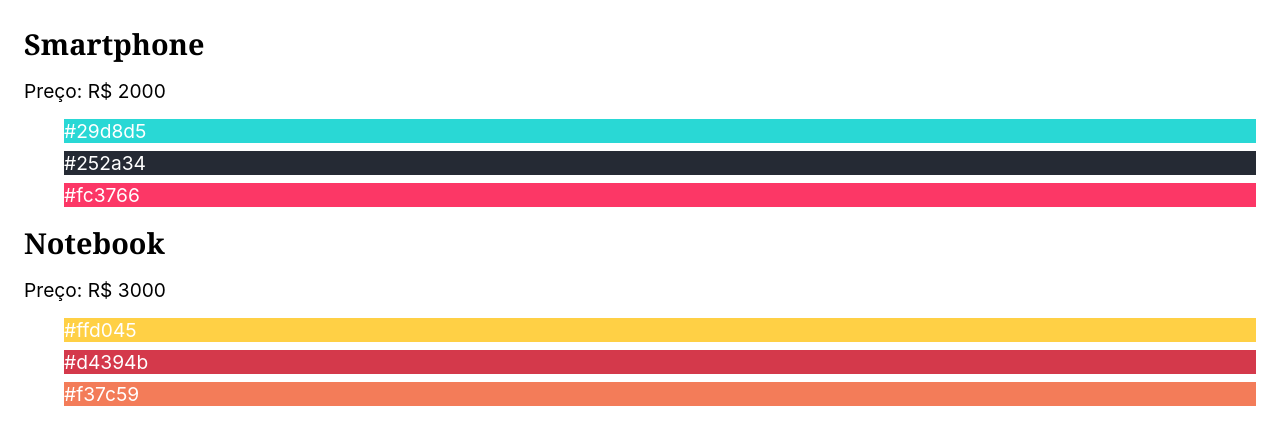
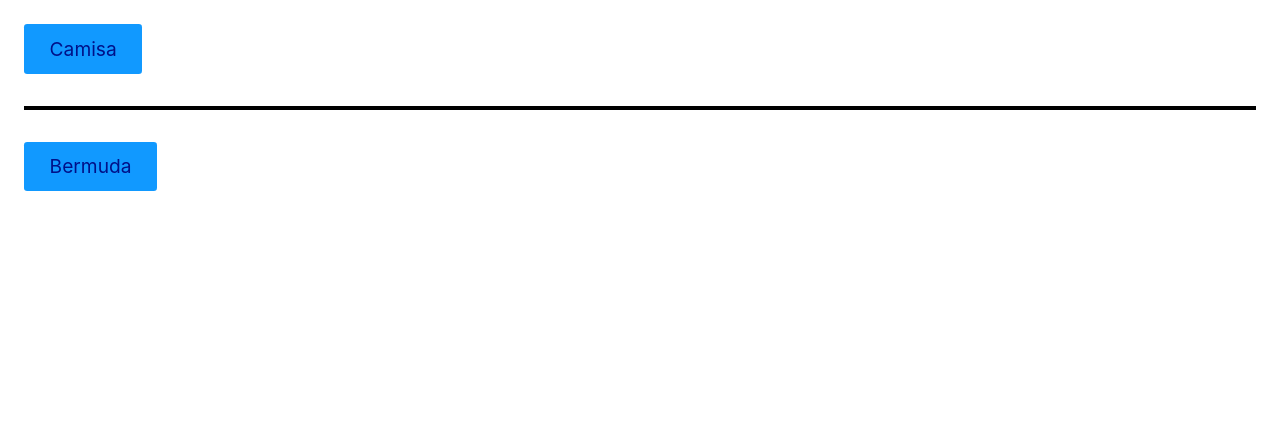
Before and after one commit to CandiceBrasileiro/ambienteReact, a React (Create React App) app: page / in a window 1280 px wide. Shown: the top 444 px of the page. Built offline with nearby package versions, Linux system fonts and the light colour scheme.

Commit message:
0209 eventos

```diff
--- a/src/App.js
+++ b/src/App.js
@@ -1,46 +1,15 @@
-import React from 'react';
-// Organize os produtos como mostrado no vídeo
-// Mostre apenas produtos que forem mais caros que R$ 1500
-const produtos = [
-  {
-    id: 1,
-    nome: 'Smartphone',
-    preco: 'R$ 2000',
-    cores: ['#29d8d5', '#252a34', '#fc3766'],
-  },
-  {
-    id: 2,
-    nome: 'Notebook',
-    preco: 'R$ 3000',
-    cores: ['#ffd045', '#d4394b', '#f37c59'],
-  },
-  {
-    id: 3,
-    nome: 'Tablet',
-    preco: 'R$ 1500',
-    cores: ['#365069', '#47c1c8', '#f95786'],
-  },
-];
-
 const App = () => {
-
-  const dados = produtos.filter(({preco}) => Number(preco.replace('R$ ', '')) > 1500);
+  function handleClick(event) {
+    alert('Comprou: ' + event.target.innerText);
+  }
 
   return (
-  <section>
-    {dados.map(({id, nome, preco, cores}) => (
-      <div key={id}>
-        <h1>{nome}</h1>
-        <p>Preço: {preco}</p>
-        <ul>{cores.map(cor => (
-          <li style={{ backgroundColor: cor, color: "white"}} key={cor}>{cor}</li>
-        ))}</ul>
-      </div>
-    ))}
-
-
-  </section>
-);
- };
+    <div>
+      <button onClick={handleClick} >Camisa</button>
+      <hr />
+      <button onClick={handleClick}>Bermuda</button>
+    </div>
+  );
+};
 
 export default App;
```
